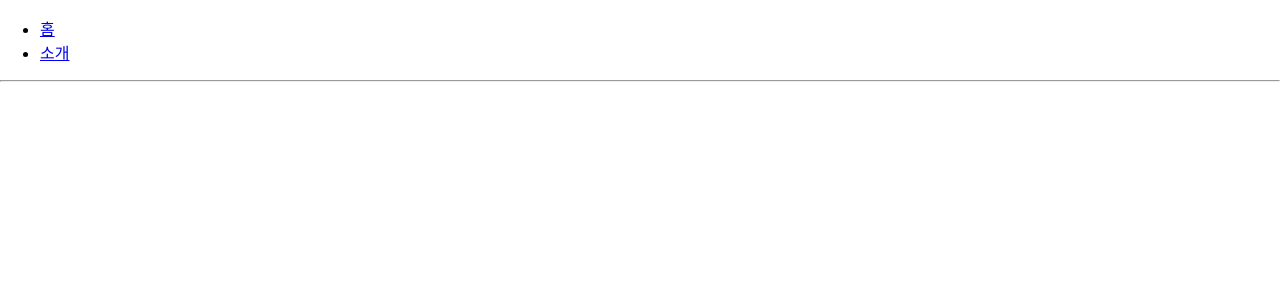
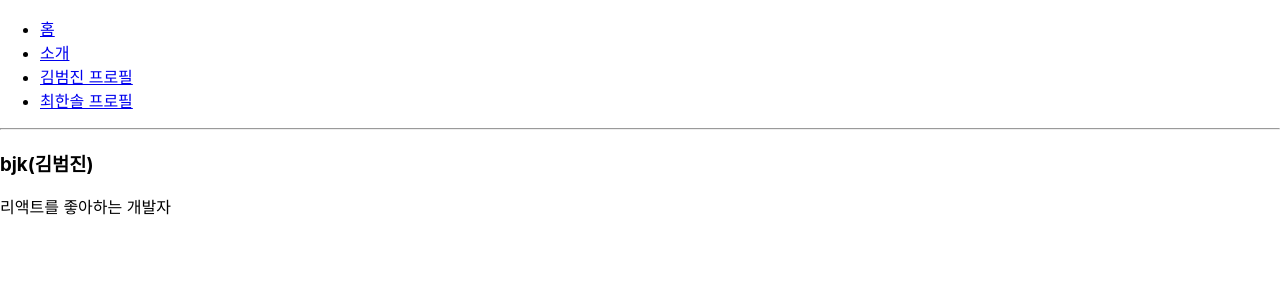
Before and after one commit to kimbeomjin95/router_tutorial, a React (Create React App) app: page /profile/bjk in a window 1280 px wide. Shown: the top 300 px of the page. Built offline with nearby package versions, Linux system fonts and the light colour scheme.

Commit message:
[add] URL 파라미터와 쿼리

```diff
--- a/package.json
+++ b/package.json
@@ -6,6 +6,7 @@
     "@testing-library/jest-dom": "^5.11.4",
     "@testing-library/react": "^11.1.0",
     "@testing-library/user-event": "^12.1.10",
+    "qs": "^6.10.1",
     "react": "^17.0.2",
     "react-dom": "^17.0.2",
     "react-router-dom": "^5.2.0",
--- a/src/About.js
+++ b/src/About.js
@@ -1,10 +1,25 @@
-const About = () => {
+import qs from 'qs';
+
+// location: http://localhost:3000/about?detail=true
+const About = ({ location }) => {
+  // search 값에서 특정 값(value)을 읽어 오기 위해서는 문자열을 객체 형태로 변환해주어야 함
+  // location.search: ?detail=true
+  const query = qs.parse(location.search, {
+    ignoreQueryPrefix: true, // 이 설정을 통해 문자열 맨 앞의 ?를 생략
+  });
+  const showDetail = query.detail === 'true';
+  // 쿼리 문자열은 객체로 파싱하는 과정에서 결과값은 문자열이므로 숫자값을 받아올시 숫자로 변환(parseInt)이 필요함
+  // console.log(parseInt(query.number) === 1 ? 'OK' : 'NO'); // OK
+  // console.log(`search: ${location.search}`); // ?detail=true
+  // console.log(`query: ${query.detail}`); // true
+
   return (
     <div>
       <h1>소개</h1>
       <p>이 프로젝트는 리액트 라우터 기초를 실습해 보는 예제 프로젝트</p>
+      {showDetail && <p>detail 값을 true로 설정하셨군요!</p>}
     </div>
-  )
-}
+  );
+};
 
 export default About;
--- a/src/App.js
+++ b/src/App.js
@@ -3,6 +3,7 @@ import './App.css';
 import { Route, Link } from 'react-router-dom';
 import Home from './Home';
 import About from './About';
+import Profile from './Profile';
 
 function App() {
   return (
@@ -16,11 +17,18 @@ function App() {
         <li>
           <Link to="/about">소개</Link>
         </li>
+        <li>
+          <Link to="/profile/bjk">김범진 프로필</Link>
+        </li>
+        <li>
+          <Link to="/profile/chs">최한솔 프로필</Link>
+        </li>
       </ul>
       <hr />
       <Route path="/" component={Home} exact />
       {/* path props를 배열로 설정해 주면 여러 경로에서 같은 컴포넌트로 설정 */}
       <Route path={['/about', '/info']} component={About} />
+      <Route path="/profile/:username" component={Profile} />
     </div>
   );
 }
--- /dev/null
+++ b/src/Profile.js
@@ -0,0 +1,31 @@
+const data = {
+  bjk: {
+    name: '김범진',
+    description: '리액트를 좋아하는 개발자',
+  },
+  chs: {
+    name: '최한솔',
+    description: '운동을 좋아하는 여자',
+  },
+};
+
+// match: 현재 컴포넌트가 어떤 경로 규칙에 의해 보이는지에 대한 정보(URL 파라미터)
+const Profile = ({ match }) => {
+  console.log({ match });
+  const { username } = match.params;
+  const profile = data[username];
+  if (!profile) {
+    return <div>존재하지 않는 사용자입니다.</div>;
+  }
+  const { name, description } = profile;
+  return (
+    <div>
+      <h3>
+        {username}({name})
+      </h3>
+      <p>{description}</p>
+    </div>
+  );
+};
+
+export default Profile;
```
Also changed, not shown: 1 other file (tests, documents, lock files or other folders).
